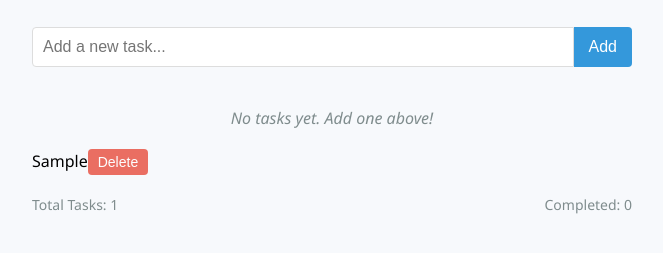
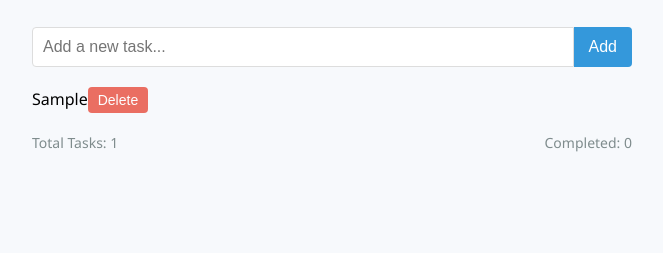
Before and after one commit to umeshraut2002/Cohort, a website: page DOM/challenge-4/index.html in a window 1280 px wide. Both pictures are taken after typing "Sample" into the empty fields and a click on the button "Add". Shown: the part 87-340 px from the top of the page, without its empty margins (308-971 px from the left). Drawn offline with Linux system fonts and the light colour scheme.

Commit message:
challenge 04 completed

```diff
--- a/DOM/challenge-4/app.js
+++ b/DOM/challenge-4/app.js
@@ -4,12 +4,13 @@ const addButton = document.getElementById("addButton");
 const taskList = document.getElementById("taskList");
 const totalTasks = document.getElementById("totalTasks");
 const completedTask = document.getElementById("completedTasks");
+const emptyList = document.getElementsByClassName("empty-list");
 
 
 let count = 0;
 let completedCount = 0;
 
-addButton.addEventListener("click", (e) => {
+addButton.addEventListener("click", () => {
 
     let taskText = taskInput.value.trim();
 
@@ -22,7 +23,11 @@ addButton.addEventListener("click", (e) => {
       updateTotalTask();
       deleteButton(li);
   }
+  else{
+    alert("Enter a Task");
+  }
 })
+
 
 function updateTotalTask(){
   totalTasks.innerText = `Total Tasks: ${count}`;
--- a/DOM/challenge-4/index.html
+++ b/DOM/challenge-4/index.html
@@ -19,9 +19,7 @@
       <button id="addButton" class="add-button">Add</button>
     </div>
 
-    <ul id="taskList" class="task-list">
-      <li class="empty-list">No tasks yet. Add one above!</li>
-    </ul>
+    <ul id="taskList" class="task-list"></ul>
 
     <div class="task-stats">
       <span id="totalTasks">Total tasks: 0</span>
```
